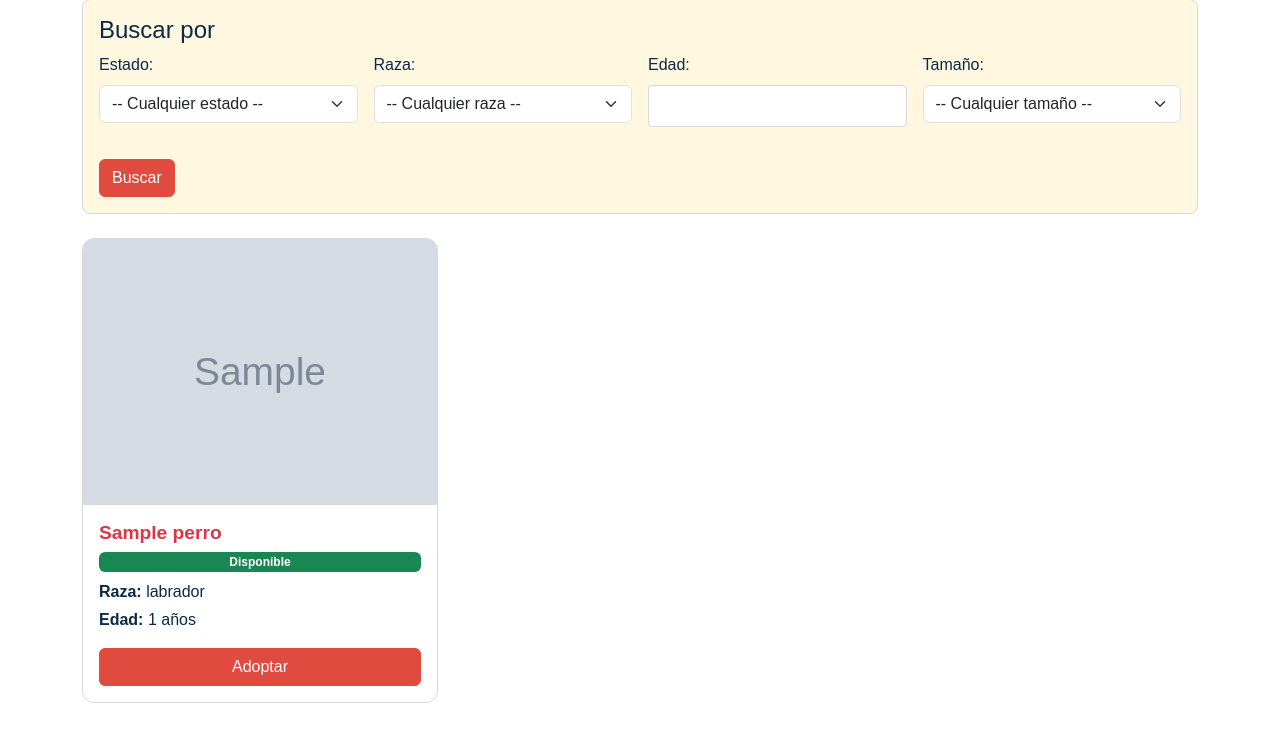
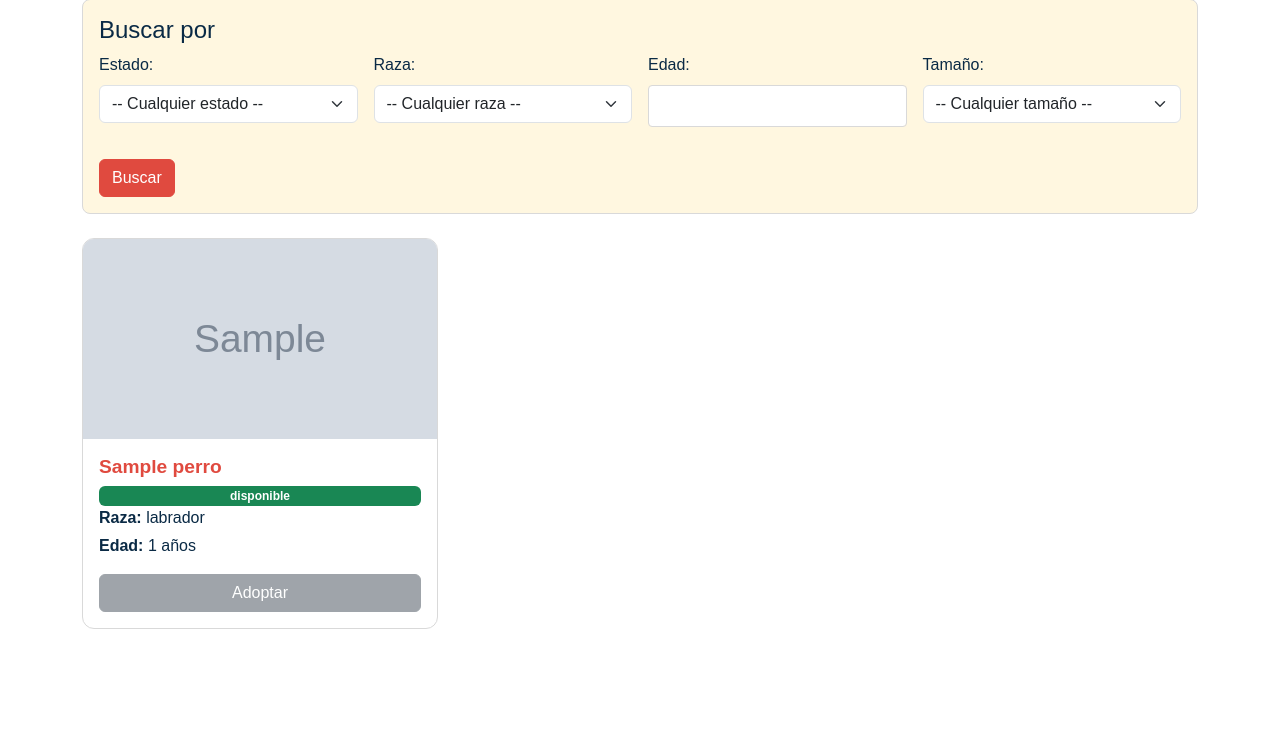
Before and after one commit to armoraz/django, a Django app: page / in a window 1280 px wide. Shown: the part 199-950 px from the top of the page. After the commit the page ends 828 px from the top, so only its background shows below. Run offline with Django 4.2, Linux system fonts and the light colour scheme; tables that the repository leaves empty hold one stand-in row (values such as "Sample post"); grey boxes marked "Sample" are stand-in pictures.

Commit message:
Revert "probando nueva carta"
This reverts commit 96d7b0d4a22e9fbaa9ebf0e06659fc3b7822017b.

```diff
--- a/adopciones/templates/lista_perros_v2.html
+++ b/adopciones/templates/lista_perros_v2.html
@@ -49,30 +49,20 @@
 
 <div class="row row-cols-1 row-cols-md-3 g-4">
     {% for perro in perros %}
-<div class="col-md-4 mb-4">
+        <div class="col">
             <div class="card h-100">
-        <img src="{{ perro.url_imagen }}" class="card-img-top" alt="{{ perro.nombre }}">
+                <img src="{{ perro.url_imagen }}" class="card-img-top" alt="{{ perro.nombre }}" style="height: 200px; object-fit: cover;">
                 <div class="card-body d-flex flex-column">
-            <h5 class="card-title text-danger">{{ perro.nombre }}</h5>
-
-            <span class="badge mb-2
-                {% if perro.estado == 'disponible' %} bg-success
+                    <h5 class="card-title">{{ perro.nombre }}</h5><span class="badge     {% if perro.estado == 'disponible' %} bg-success
     {% elif perro.estado == 'reservado' %} bg-warning text-dark
     {% elif perro.estado == 'adoptado' %} bg-secondary
-                {% endif %}">
-                {{ perro.get_estado_display }}
-            </span>
-
+    {% endif %}">{{perro.estado}}</span>
                     <p class="card-text mb-1"><strong>Raza:</strong> {{ perro.raza }}</p>
                     <p class="card-text mb-3"><strong>Edad:</strong> {{ perro.edad }} años</p>
-
-            <div class="mt-auto">
-                <button type="button" class="btn btn-primary w-100">Adoptar</button>
+                    <button type="button" class="btn btn-secondary mt-auto" disabled>Adoptar</button>
                 </div>
             </div>
         </div>
-</div>
-
     {% empty %}
         <p>No hay perros disponibles.</p>
     {% endfor %}
```
Lines whose indentation alone changed are shown as unchanged.
